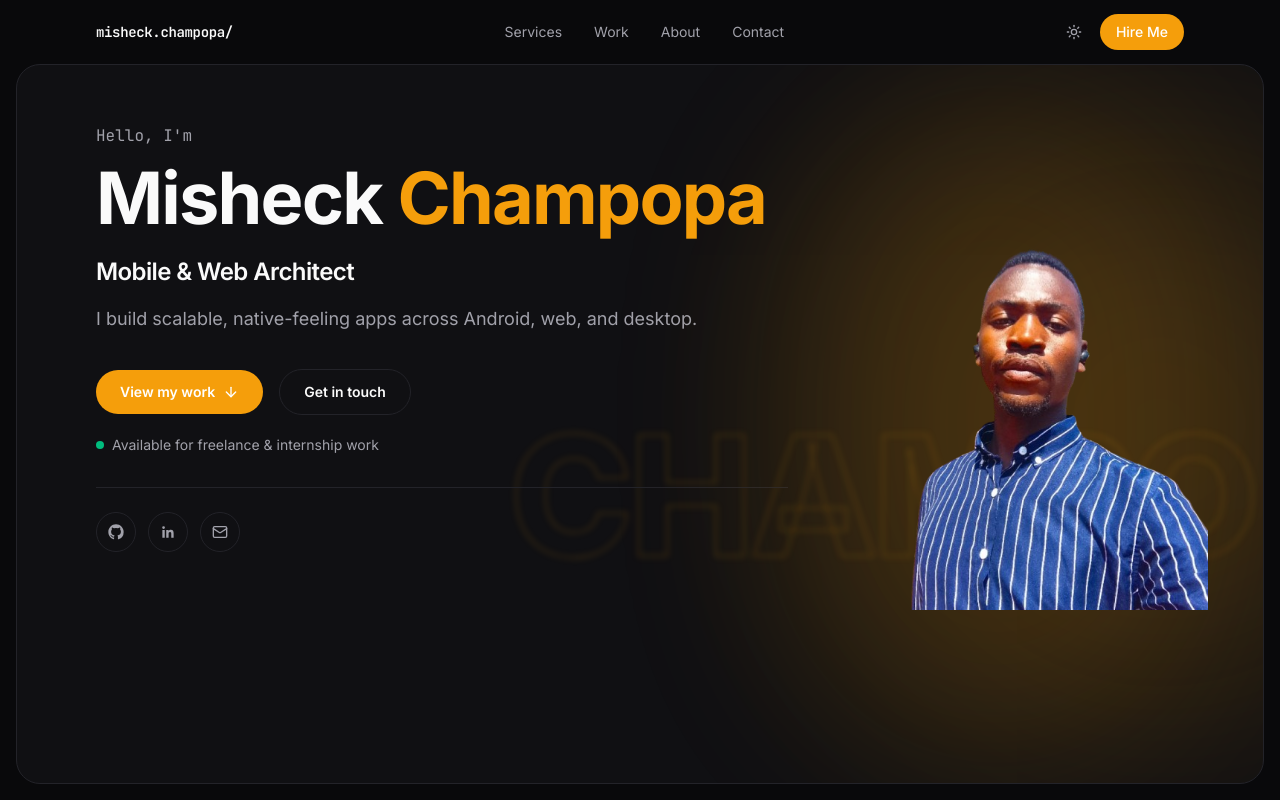
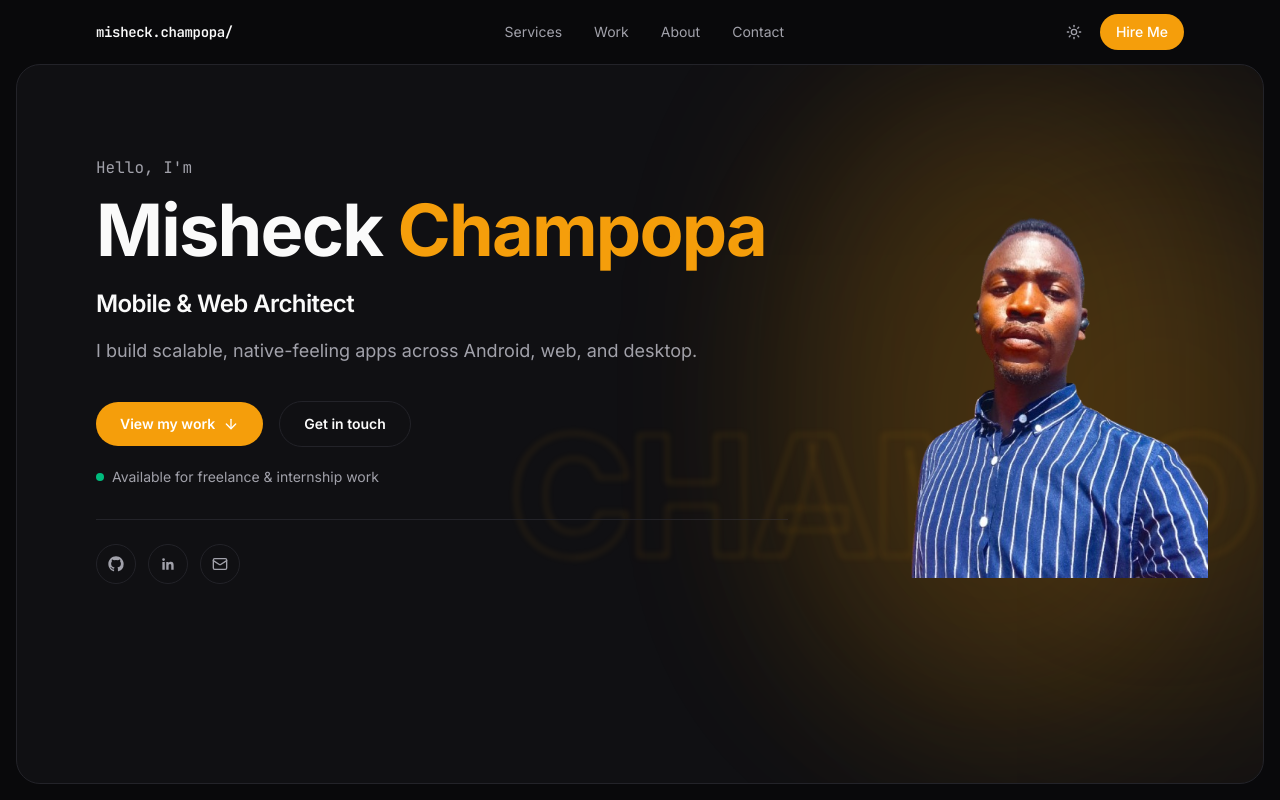
Before and after one commit to M8Sh3ck01/portfolio, a React (Vite) app: page / in a window 1280 px wide. Shown: the top 800 px of the page. Built offline with nearby package versions, Linux system fonts and the light colour scheme.

Commit message:
Move hero portrait further up

```diff
--- a/src/components/Hero.tsx
+++ b/src/components/Hero.tsx
@@ -99,7 +99,7 @@ export function Hero() {
               </Reveal>
             </div>
 
-            <div className="relative mt-16 flex justify-center lg:mt-0 lg:justify-end">
+            <div className="relative mt-16 flex justify-center lg:-mt-16 lg:justify-end">
               <div className="relative w-60 sm:w-80 lg:h-[min(76vh,600px)] lg:w-auto">
                 <div aria-hidden className="absolute -inset-8 rounded-full bg-accent opacity-[0.14] blur-[90px]" />
                 <img
```
